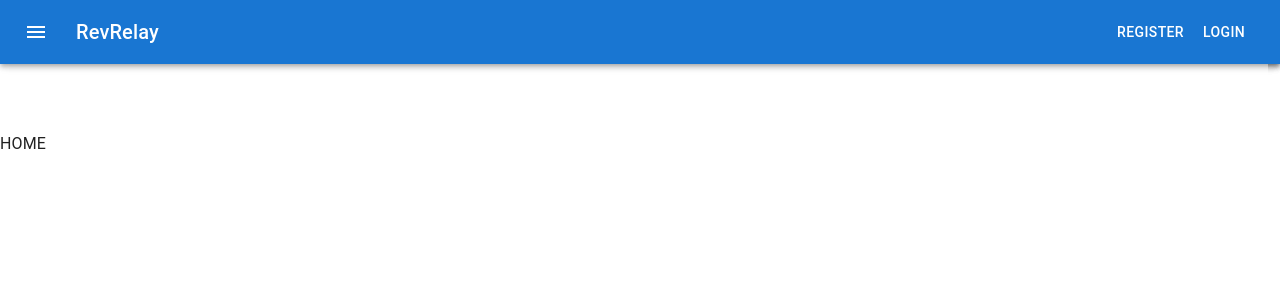
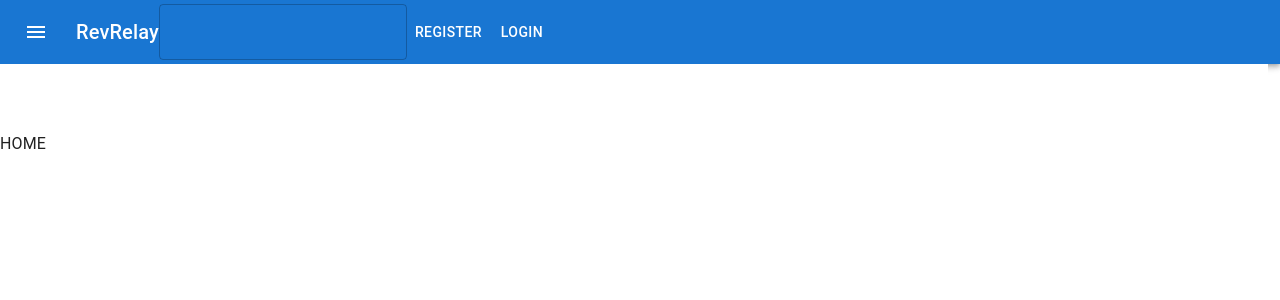
Before and after one commit to RevRelay/RevRelay, a React (Create React App) app: page / in a window 1280 px wide. Shown: the top 300 px of the page. Built offline with nearby package versions, Linux system fonts and the light colour scheme.

Commit message:
Added NavSearchBar. Removed redundant Navbar.

```diff
--- a/src/Components/Nav/Nav.js
+++ b/src/Components/Nav/Nav.js
@@ -25,6 +25,7 @@ import MailIcon from "@mui/icons-material/Mail";
 import MenuIcon from "@mui/icons-material/Menu";
 import { Logout } from "@mui/icons-material";
 import SidebarList from "./SidebarList.js";
+import NavSearchBar from "./NavSearchBar.js";
 
 export default function Nav({
 	themes,
@@ -88,11 +89,12 @@ export default function Nav({
 						>
 							<MenuIcon />
 						</IconButton>
-						<Typography variant="h6" component="div" sx={{ flexGrow: 1 }}>
+						<Typography variant="h6" component="div">
 							RevRelay
 						</Typography>
+						<NavSearchBar/>
 						{token ? (
-							<React.Fragment>
+							<Box>
 								<Button
 									color="inherit"
 									onClick={() => {
@@ -102,57 +104,16 @@ export default function Nav({
 								>
 									Logout
 								</Button>
-							</React.Fragment>
+							</Box>
 						) : (
-							<React.Fragment>
+							<Box>
 								<Button color="inherit" onClick={(x) => navigate("/register")}>
 									Register
 								</Button>
 								<Button color="inherit" onClick={(x) => navigate("/login")}>
 									Login
 								</Button>
-							</React.Fragment>
-						)}
-					</Toolbar>
-				</AppBar>
-			</Box>
-			<Box sx={{ flexGrow: 1 }}>
-				<AppBar position="fixed" sx={{ position: "fixed", top: 0 }}>
-					<Toolbar>
-						<IconButton
-							size="large"
-							edge="start"
-							color="inherit"
-							aria-label="menu"
-							sx={{ mr: 2 }}
-							onClick={toggleDrawer(true)}
-						>
-							<MenuIcon />
-						</IconButton>
-						<Typography variant="h6" component="div" sx={{ flexGrow: 1 }}>
-							RevRelay
-						</Typography>
-						{token ? (
-							<React.Fragment>
-								<Button
-									color="inherit"
-									onClick={() => {
-										setToken("");
-										navigate("/login");
-									}}
-								>
-									Logout
-								</Button>
-							</React.Fragment>
-						) : (
-							<React.Fragment>
-								<Button color="inherit" onClick={(x) => navigate("/register")}>
-									Register
-								</Button>
-								<Button color="inherit" onClick={(x) => navigate("/login")}>
-									Login
-								</Button>
-							</React.Fragment>
+							</Box>
 						)}
 					</Toolbar>
 				</AppBar>
--- /dev/null
+++ b/src/Components/Nav/NavSearchBar.js
@@ -0,0 +1,39 @@
+import {
+	AppBar,
+	Autocomplete,
+	Box,
+	Button,
+	Card,
+	Drawer,
+	IconButton,
+	InputLabel,
+	MenuItem,
+	Select,
+	List,
+	ListItem,
+	Divider,
+	ListItemText,
+	Toolbar,
+	ListItemIcon,
+	Typography,
+    TextField
+} from "@mui/material";
+import Color from "../Color.js";
+import React, { useState } from "react";
+import { Routes, Route, useNavigate, Link } from "react-router-dom";
+import InboxIcon from "@mui/icons-material/MoveToInbox";
+import MailIcon from "@mui/icons-material/Mail";
+import MenuIcon from "@mui/icons-material/Menu";
+import { Logout } from "@mui/icons-material";
+import SidebarList from "./SidebarList.js";
+
+export default function NavSearchBar () {
+    return (
+        <React.Fragment>
+            <TextField>
+
+            </TextField>
+        </React.Fragment>
+    )
+
+}
```
